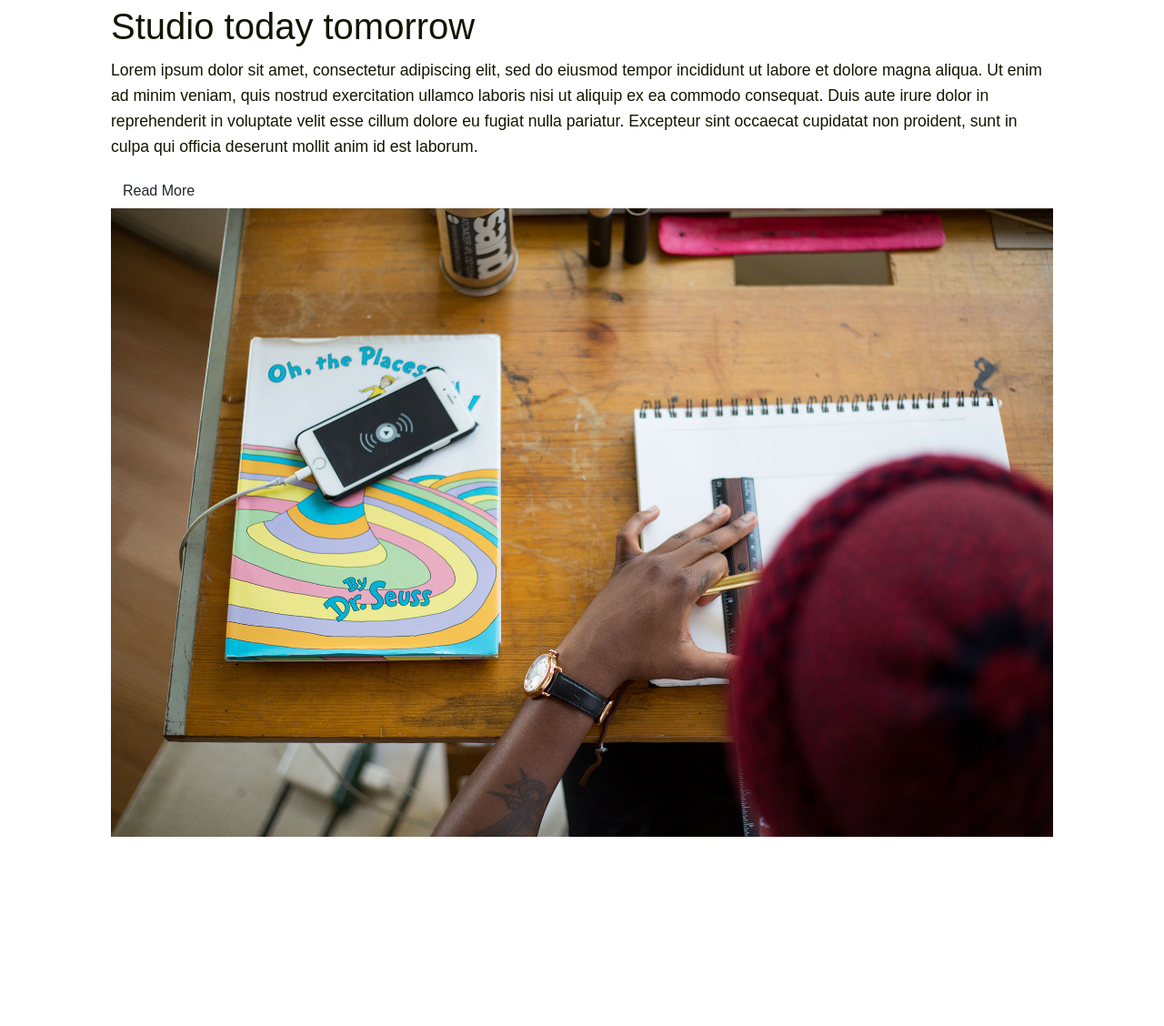
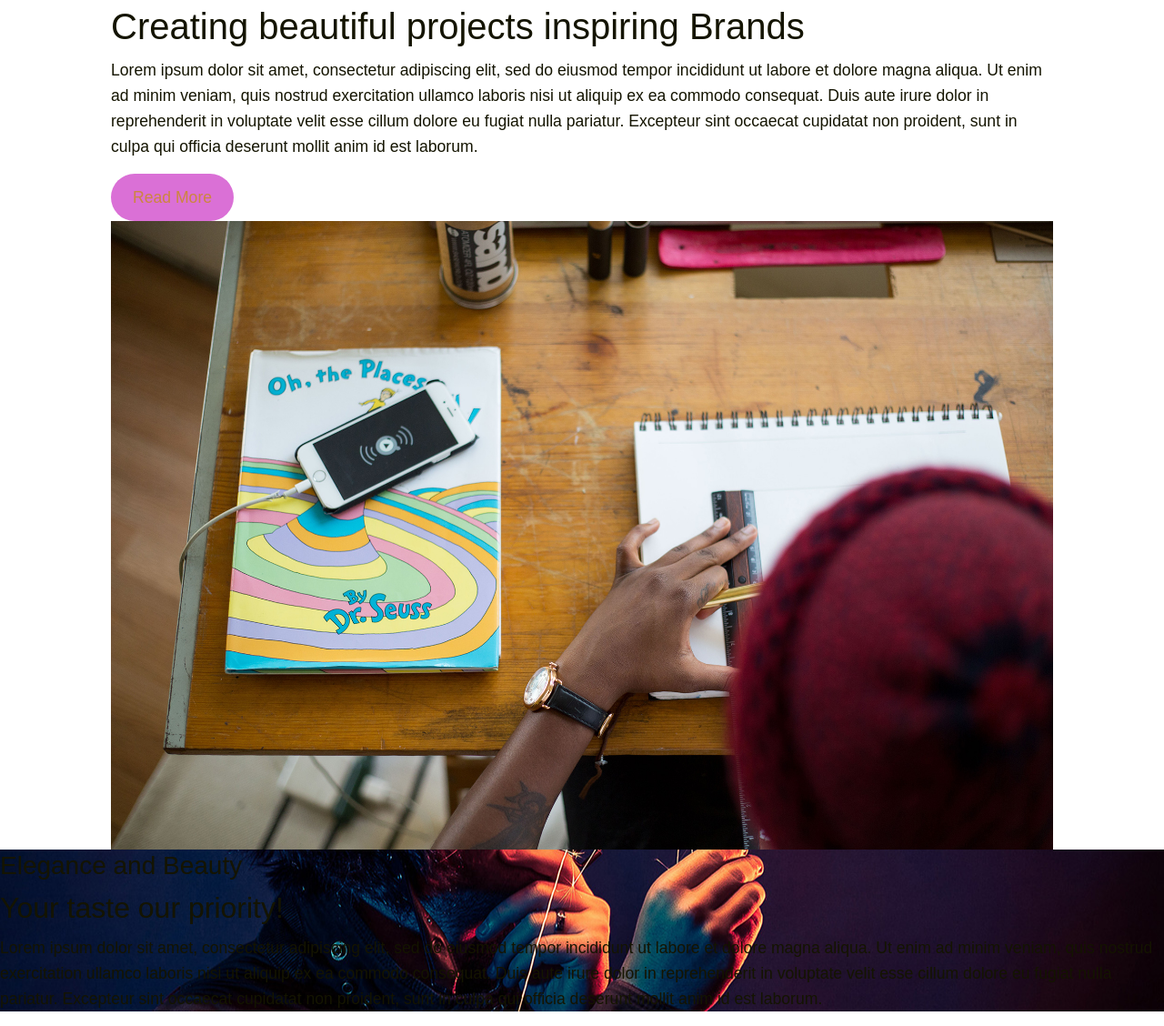
Before and after one commit to kahenya-anita/Delani-Studio, a plain HTML site: page index.html in a window 1280 px wide. Shown: the part 67-1195 px from the top of the page at 91% size. Before the commit the page ends 987 px from the top, so only its background shows below. Drawn offline with nearby package versions, Linux system fonts and the light colour scheme; a web font is replaced by a local one.

Commit message:
Add more styles

```diff
--- a/css/styles.css
+++ b/css/styles.css
@@ -71,6 +71,7 @@ img {
      color: #555;
  }
 
+ /* Section A */
  .section-a {
      margin: 2rem 0;
  }
@@ -82,3 +83,36 @@ img {
      align-items: center;
      justify-content: center;
  }
+
+ .section-a h1 {
+     font-size: 4rem;
+     color: violet;
+ }
+
+ .section-a p {
+     margin: 1rem 0;
+ }
+
+ /*Section B */
+
+ .section-b {
+     position: relative;
+     background-image: url('../img/04.jpg');
+     background-position: center;
+     background-repeat: no-repeat;
+ }
+
+ /*utilities*/
+ .btn {
+     display: inline-block;
+     background-color: orchid;
+     color: peru;
+     padding: 0.8rem 1.5rem;
+     border: plum;
+     cursor: pointer;
+     font-size: 1.1rem;
+     border-radius: 30px;
+ }
+ .btn:hover {
+     background-color: salmon;
+ }
--- a/index.html
+++ b/index.html
@@ -27,17 +27,29 @@
     <selection class="selection-a">
         <div class="container">
         <div>
-            <h1>Studio today tomorrow</h1>
+            <h1>Creating beautiful projects inspiring Brands</h1>
             <p>Lorem ipsum dolor sit amet, consectetur adipiscing elit, sed do eiusmod tempor incididunt ut labore et dolore magna aliqua. Ut enim ad minim veniam, quis nostrud exercitation ullamco laboris nisi ut aliquip ex ea commodo consequat. Duis aute irure dolor in reprehenderit in voluptate velit esse cillum dolore eu fugiat nulla pariatur. Excepteur sint occaecat cupidatat non proident, sunt in culpa qui officia deserunt mollit anim id est laborum.</p>
             <a href="#" class="btn">Read More</a>
         </div>
-        <img src="img/01.jpg" alt="">
+        <img src="img/01.jpg" alt="" />
         </div>
     </selection>
+    <!--overlay Text-->
+    <section class="section-b">
+        <div class="overlay">
+            <div class="section-b-inner">
+                <h3>Elegance and Beauty</h3>
+                <h2>Your taste our priority!</h2>
+                <p>Lorem ipsum dolor sit amet, consectetur adipiscing elit, sed do eiusmod tempor incididunt ut labore et dolore magna aliqua. Ut enim ad minim veniam, quis nostrud exercitation ullamco laboris nisi ut aliquip ex ea commodo consequat. Duis aute irure dolor in reprehenderit in voluptate velit esse cillum dolore eu fugiat nulla pariatur. Excepteur sint occaecat cupidatat non proident, sunt in culpa qui officia deserunt mollit anim id est laborum.</p>
+            </div>
+
+        </div>
+    </section>
     <script src="https://code.jquery.com/jquery-3.4.1.slim.min.js"
         integrity="sha384-J6qa4849blE2+poT4WnyKhv5vZF5SrPo0iEjwBvKU7imGFAV0wwj1yYfoRSJoZ+n" crossorigin="anonymous">
     </script>
     <script src="js/scripts.js"></script>
+    <script src="js/simple-lightbox.min.js"></script>
     <script>
         $(function () {
             const $gallery = $('.gallery a').simpleLightbox();
```
